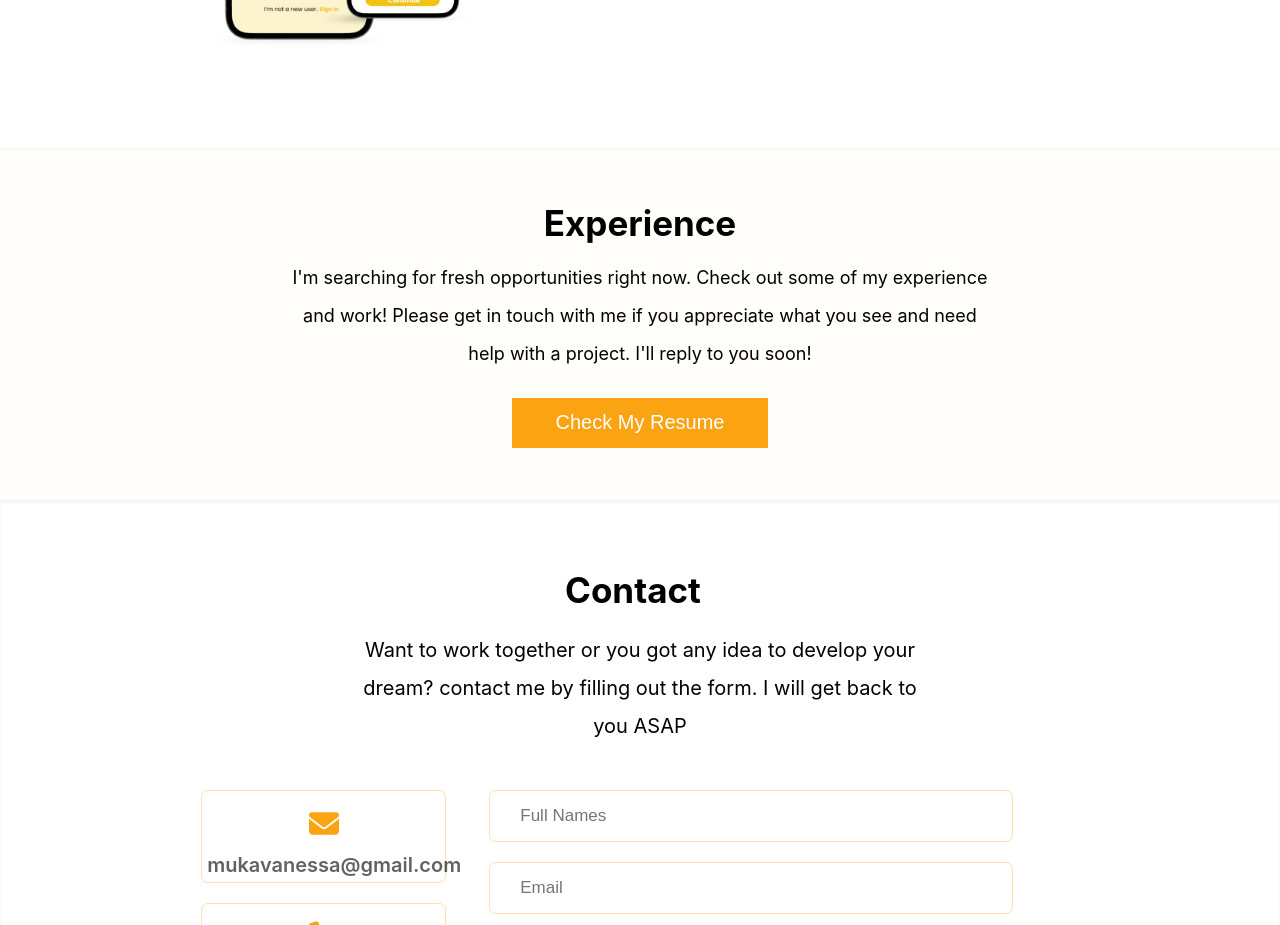
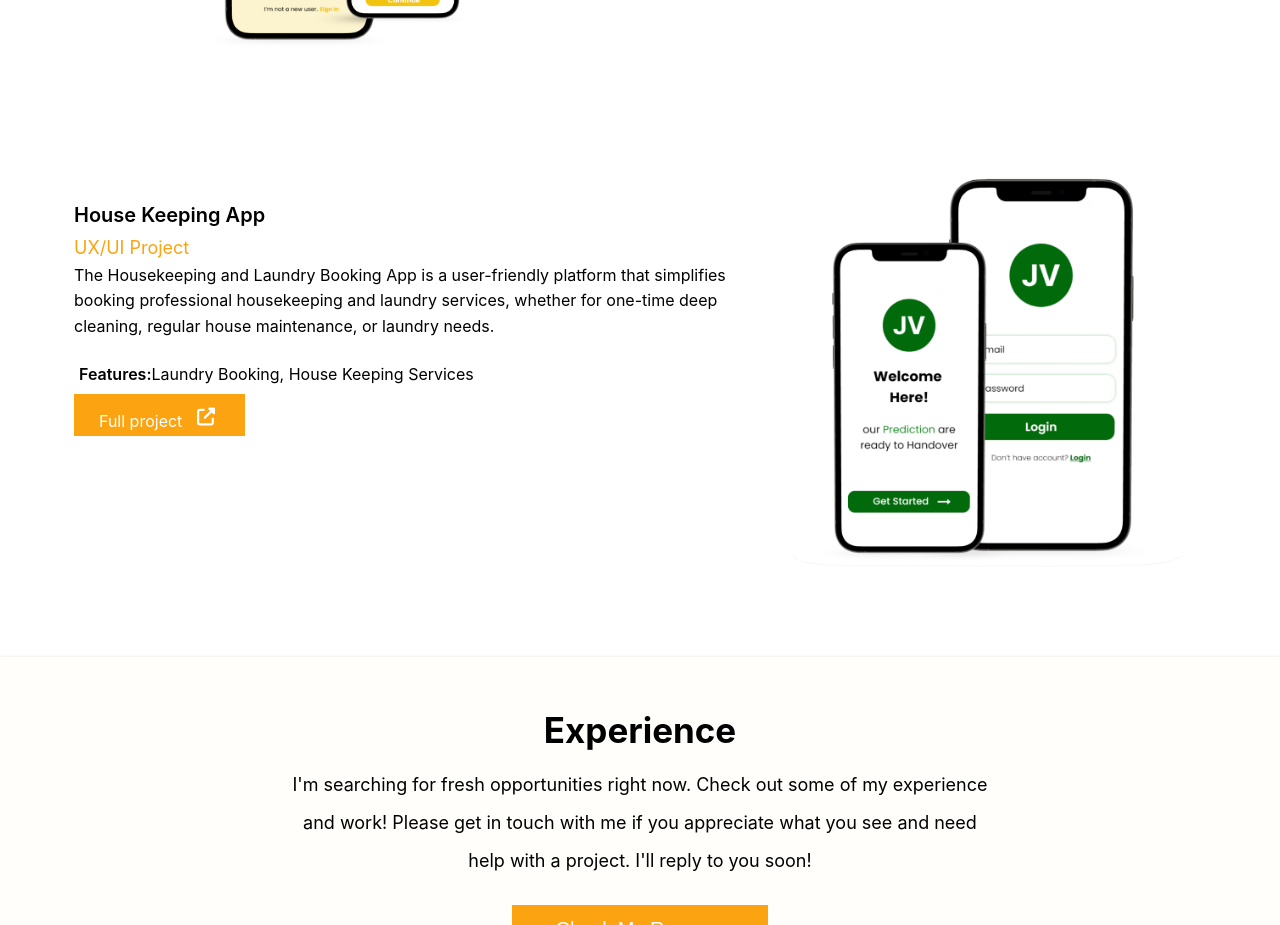
Before and after one commit to m-vanessa12/My-Portfolio, a React (Create React App) app: page / in a window 1280 px wide. Shown: the part 2500-3425 px from the top of the page. Built offline with nearby package versions, Linux system fonts and the light colour scheme.

Commit message:
changed the design of my work on portfolio section

```diff
--- a/src/projects/MyWork.js
+++ b/src/projects/MyWork.js
@@ -1,5 +1,6 @@
 import '../projects/work.css';
 import house from '../img/house_keeping.png';
+import diabites_predictor from '../img/diabete_predictor.png'
 import { FontAwesomeIcon } from '@fortawesome/react-fontawesome';
 import { faExternalLinkAlt} from '@fortawesome/free-solid-svg-icons';
 
@@ -10,6 +11,7 @@ const Projects = () => {
             <div className="work-title">Portfolio</div>
             <div className="work-subtitle">Get to access my latest project</div>
             <div className="about-line"></div>
+
             <div className="work-display">
                 <div className="work-done">
                     <img src={house} alt="house keeping app" />
@@ -29,10 +31,35 @@ const Projects = () => {
                         <FontAwesomeIcon icon={faExternalLinkAlt} style={{ width: '18px', height: '25px', color: '#FFF', marginLeft : '15px', marginTop: '5px'}} />
                         </a>
                         </div>
+                  </div>
+
+            </div>
+
+            <div className="work-display">
+
+                <div className="work-description">
+                    <div className="project-titles">House Keeping App</div>
+                    <div className="project-subtitle">UX/UI Project</div>
+                    <div className="description">The Housekeeping and Laundry Booking App is a user-friendly platform that simplifies booking professional
+                        housekeeping and laundry services, whether for one-time deep cleaning, regular house maintenance, or laundry needs.</div>
+                        <div className="features">
+                            <span className='feature-title'>Features:</span>
+                            <span className='features-list'>Laundry Booking, House Keeping Services</span>
+                        </div>
+                    <div className="moree">
+                        <a href="https://www.figma.com/design/JIPhgo8UnCWpUhNlJAwTWp/House-Keeping-Application?node-id=0-1&t=A6XpDzmiNMEfbFJl-0" target='_blank'>
+                        <span>Full project</span>
+                        <FontAwesomeIcon icon={faExternalLinkAlt} style={{ width: '18px', height: '25px', color: '#FFF', marginLeft : '15px', marginTop: '5px'}} />
+                        </a>
+                        </div>
+                  </div>
+
+                <div className="work-done2">
+                    <img src={diabites_predictor} alt="house keeping app" />
                 </div>
 
+            </div>
 
-            </div>
         </div>
      );
 }
--- a/src/projects/work.css
+++ b/src/projects/work.css
@@ -118,3 +118,18 @@
     font-size: 16px;
     text-decoration: none;
 }
+
+
+.work-done2{
+    flex: 1;
+    height: auto;
+    overflow: hidden;
+    background-color: #FFF;
+    margin-left: -5%;
+}
+
+.work-done2 img{
+   width: 100%;
+   height: auto;
+   object-fit: cover;
+}
```
Also changed, not shown: src/img/diabete_predictor.png (added).
